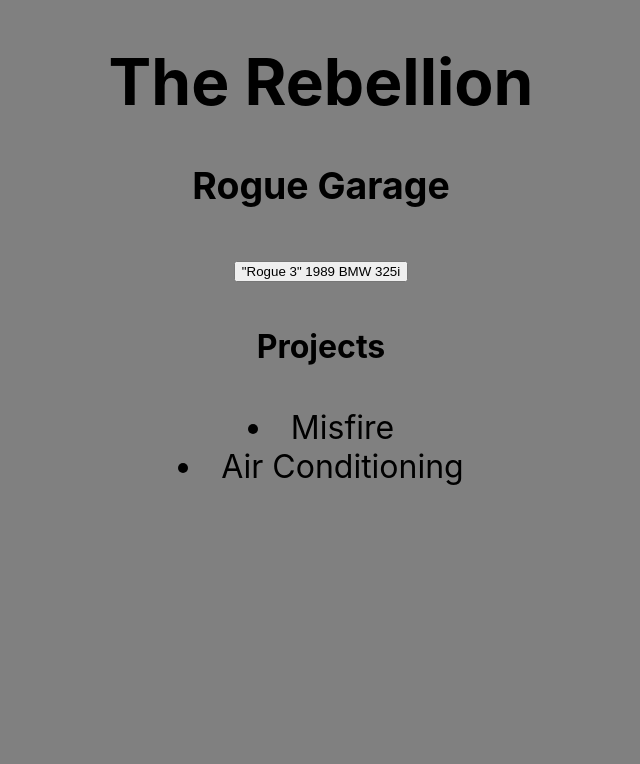
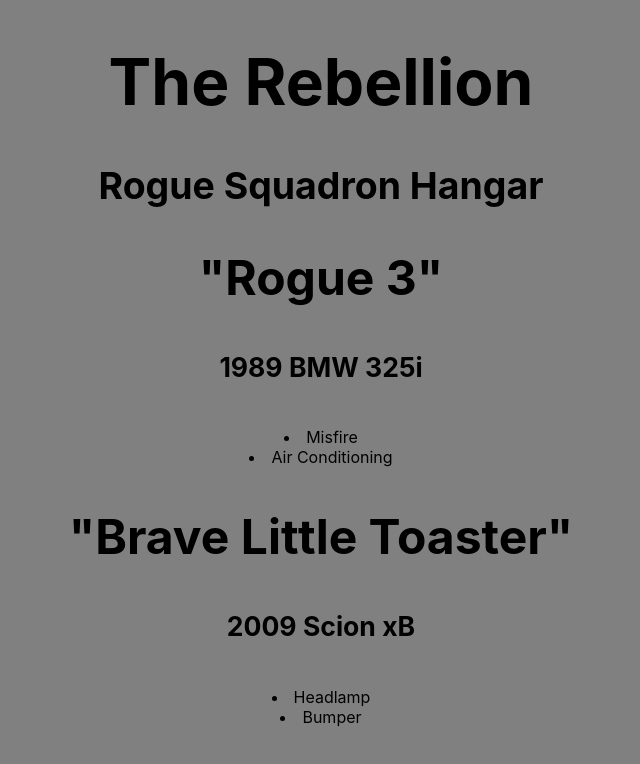
Before and after one commit to KPess/noDB, a React (Create React App) app: page / in a window 1280 px wide. Shown: the top 764 px of the page, without its empty margins (319-959 px from the left). Built offline with nearby package versions, Linux system fonts and the light colour scheme.

Commit message:
second noDB commit with backend

```diff
--- a/package.json
+++ b/package.json
@@ -2,6 +2,8 @@
   "name": "nodb",
   "version": "0.1.0",
   "private": true,
+  "main": "server/index.js",
+  "proxy": "http://localhost:5000",
   "dependencies": {
     "axios": "^0.18.0",
     "express": "^4.17.0",
--- a/public/index.html
+++ b/public/index.html
@@ -19,7 +19,7 @@
       work correctly both with client-side routing and a non-root public URL.
       Learn how to configure a non-root public URL by running `npm run build`.
     -->
-    <title>Rogue 3 Garage</title>
+    <title>The Rebel Base</title>
   </head>
   <body>
     <noscript>You need to enable JavaScript to run this app.</noscript>
--- a/src/App.css
+++ b/src/App.css
@@ -7,3 +7,7 @@
     background-color: gray;
 
 }
+
+li {
+    font-size: 0.5em;
+}
--- a/src/App.js
+++ b/src/App.js
@@ -1,7 +1,6 @@
 import React, { Component } from "react";
 import "./App.css";
-import Car from "./components/car"
-
+import Car from "./components/car";
 
 class App extends Component {
   constructor(props) {
@@ -11,25 +10,24 @@
       cars: []
     };
     this.changeView = this.changeView.bind(this);
-
   }
   changeView(newView) {
-        this.setState({ view: newView});
+    this.setState({ view: newView });
   }
   render() {
-        return(
+    return (
       <div>
         <header>
-                    <h1>
-                    The Rebellion
-                    </h1>
+          <h1>The Rebellion</h1>
+
+          <h3>Rogue Squadron Hangar</h3>
         </header>
-                <nav>
+        <main>
           <Car />
-                </nav>
+        </main>
       </div>
-        )
+    );
   }
 }
 
-export default App
+export default App;
--- a/src/components/car.js
+++ b/src/components/car.js
@@ -1,5 +1,24 @@
 import React, { Component } from "react";
-import Project from "./project";
+// import Project from "./project";
+
+let carsArray = [
+  {
+    make: "BMW",
+    model: "325i",
+    year: 1989,
+    nickname: "Rogue 3",
+    projects: ["Misfire ", "Air Conditioning"],
+    displayProjects: false
+  },
+  {
+    make: "Scion",
+    model: "xB",
+    year: 2009,
+    nickname: "Brave Little Toaster",
+    projects: ["Headlamp ", "Bumper"],
+    displayProjects: false
+  }
+];
 
 class Car extends Component {
   constructor(props) {
@@ -8,32 +27,29 @@
       make: "BMW",
       model: "325i",
       year: 1989,
+      nickname: "Rogue 3",
       projects: ["Misfire ", "Air Conditioning"],
-      displayProjects: false,
+      displayProjects: false
     };
   }
   render() {
-    console.log(this.state);
-    let { make, year, model, projects } = this.state;
+    // console.log(this.state);
+    // let { make, year, model, projects } = this.state;
+    let carsList = carsArray.map((carObject, index) => {
+      return (
+        <div key={index}>
+          <h1 key="nickname">"{carObject.nickname}"</h1>
+          <h5>
+            {carObject.year} {carObject.make} {carObject.model}
+          </h5>
+          <li>{carObject.projects[0]}</li>
+          <li>{carObject.projects[1]}</li>
+        </div>
+      );
+    });
     return (
       <nav>
-        <header>
-          <h1>Rogue Garage</h1>
-        </header>
-        <div>
-          <button onClick={() => {console.log(projects)}}>
-            "Rogue 3" {year} {make} {model}
-          </button>
-          <div>
-            {/* The following code was put into a
-             functional component names project.js */}
-            {/* <h4>Projects</h4>
-            {projects.map((element, index) => {
-              return <li>{element}</li>;
-            })} */}
-            <Project projects={this.state.projects}/>
-          </div>
-        </div>
+        <div>{carsList}</div>
       </nav>
     );
   }
--- a/src/components/project.js
+++ b/src/components/project.js
@@ -1,12 +1,12 @@
-import React from 'react';
+import React from "react";
 
 function Project(props) {
   return (
     <div className="Project">
       <h4>Projects</h4>
-            {props.projects.map((element, index) => {
-              return <li>{element}</li>;
-            })}
+      {props.projects.map((element, index) => {
+        return <li key={index}>{element}</li>;
+      })}
     </div>
   );
 }
```
Also changed, not shown: 2 other files (tests, documents, lock files or other folders). Lines whose indentation alone changed are shown as unchanged.
